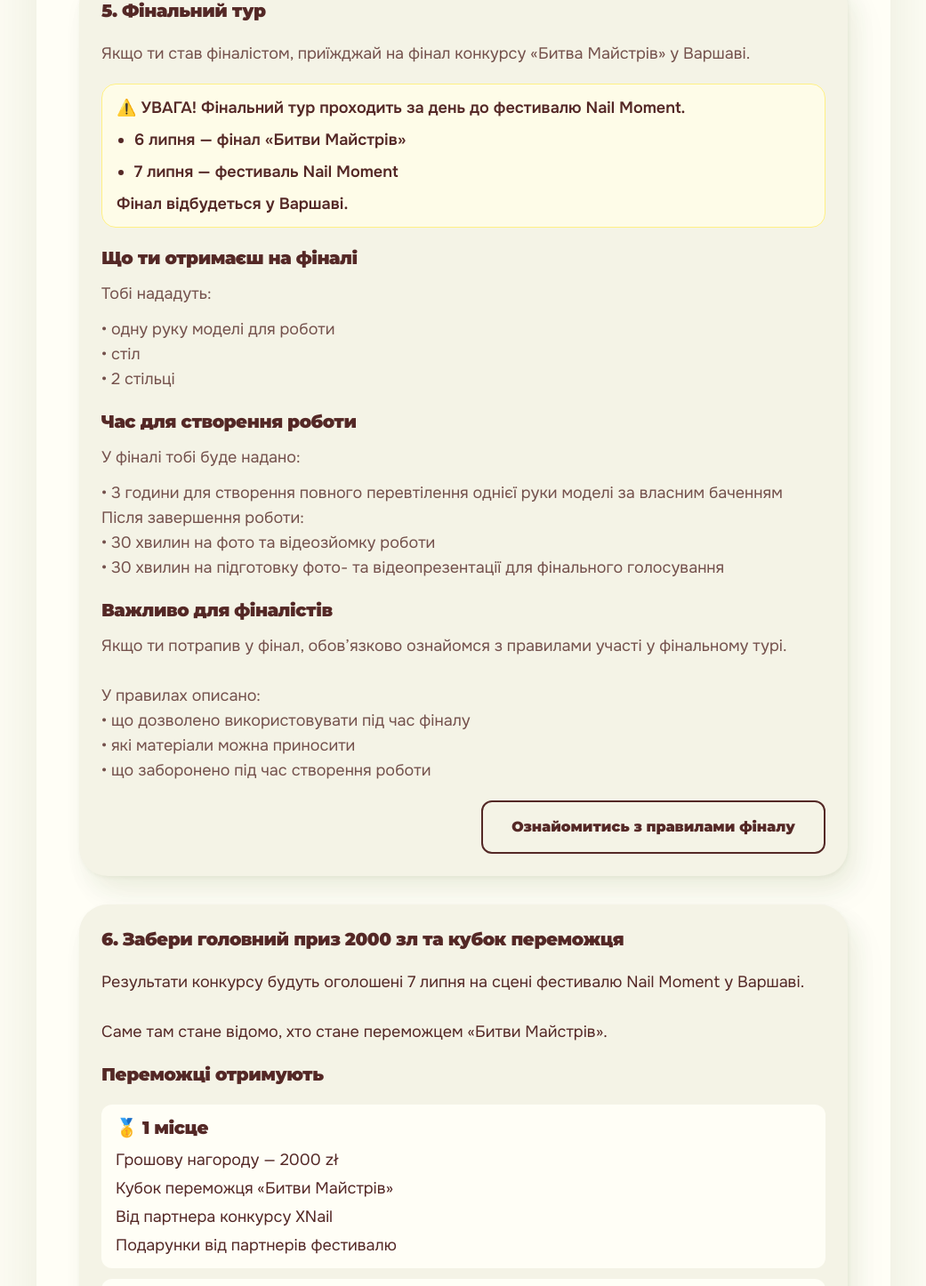
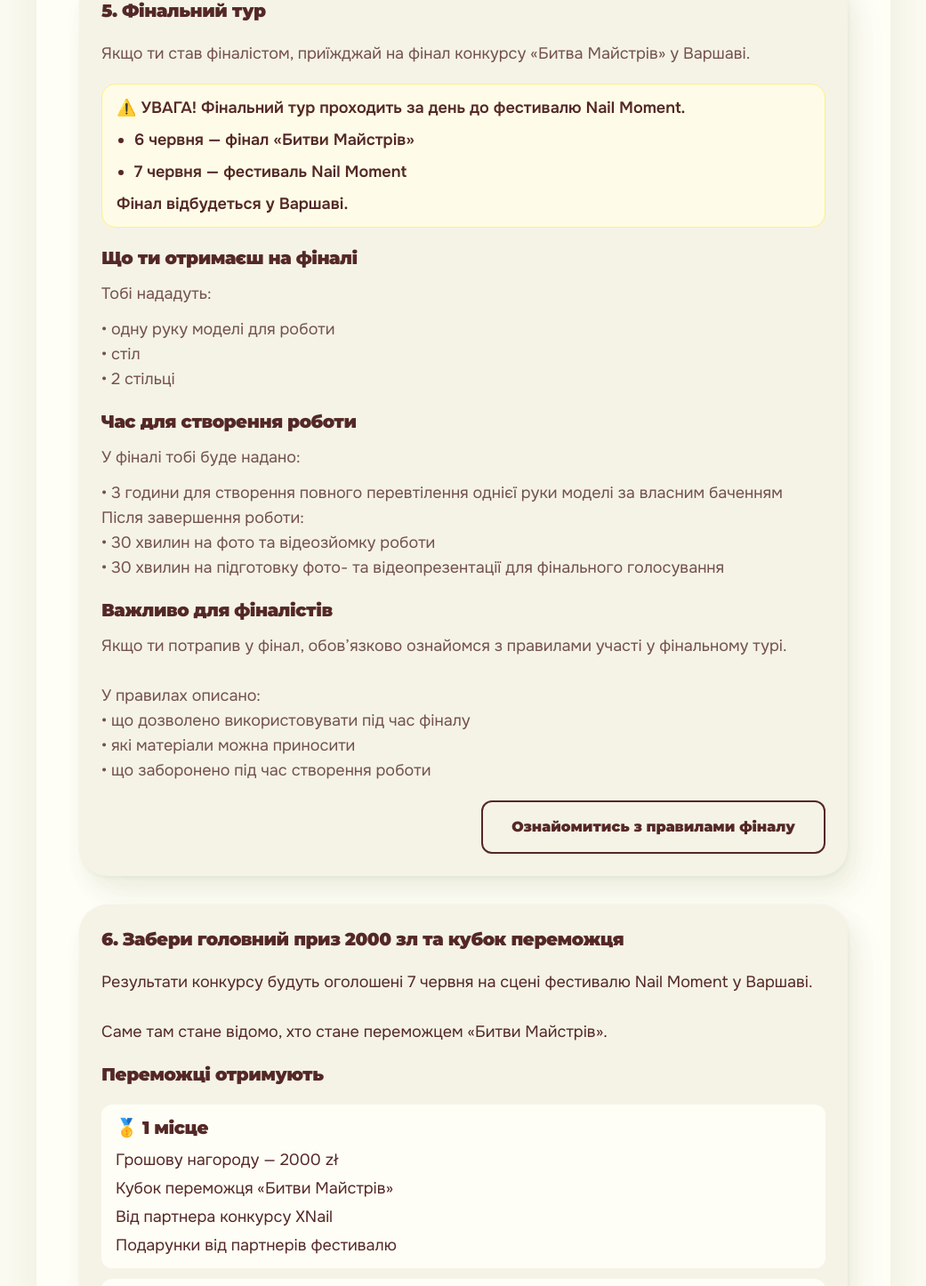
Before and after one commit to serhiihaniuk/nailmoment-wroclaw, a Next.js app: page /battle in a window 1280 px wide. Shown: the part 9396-10842 px from the top of the page at 89% size, without its empty margins (119-1160 px from the left). Built offline with nearby package versions, Linux system fonts and the light colour scheme.

Commit message:
Fix battle June dates

```diff
--- a/features/battle-criteria/ui/criteria-section.tsx
+++ b/features/battle-criteria/ui/criteria-section.tsx
@@ -87,10 +87,10 @@ export function CriteriaSection() {
 
                   <ArticleList uiId="battle-final-stage-callout-list">
                     <ArticleListItem uiId="battle-final-stage-callout-item-1">
-                      6 липня — фінал «Битви Майстрів»
+                      6 червня — фінал «Битви Майстрів»
                     </ArticleListItem>
                     <ArticleListItem uiId="battle-final-stage-callout-item-2">
-                      7 липня — фестиваль Nail Moment
+                      7 червня — фестиваль Nail Moment
                     </ArticleListItem>
                   </ArticleList>
 
--- a/features/battle-info/ui/battle-final-warning-callout.tsx
+++ b/features/battle-info/ui/battle-final-warning-callout.tsx
@@ -16,8 +16,8 @@ export function BattleFinalWarningCallout({
         </ArticleText>
 
         <ArticleList uiId={`${uiId}-list`}>
-          <ArticleListItem uiId={`${uiId}-item-1`}>6 липня — фінал «Битви Майстрів»</ArticleListItem>
-          <ArticleListItem uiId={`${uiId}-item-2`}>7 липня — фестиваль Nail Moment</ArticleListItem>
+          <ArticleListItem uiId={`${uiId}-item-1`}>6 червня — фінал «Битви Майстрів»</ArticleListItem>
+          <ArticleListItem uiId={`${uiId}-item-2`}>7 червня — фестиваль Nail Moment</ArticleListItem>
         </ArticleList>
 
         <ArticleText uiId={`${uiId}-city`}>Фінал відбудеться у Варшаві.</ArticleText>
--- a/features/battle-info/ui/battle-step-6-card.tsx
+++ b/features/battle-info/ui/battle-step-6-card.tsx
@@ -17,7 +17,7 @@ export function BattleStep6Card({ groups }: BattleStep6CardProps) {
         tone="default"
         className="whitespace-pre-line"
       >
-        {"Результати конкурсу будуть оголошені 7 липня на сцені фестивалю Nail Moment у Варшаві.\n\nСаме там стане відомо, хто стане переможцем «Битви Майстрів»."}
+          {"Результати конкурсу будуть оголошені 7 червня на сцені фестивалю Nail Moment у Варшаві.\n\nСаме там стане відомо, хто стане переможцем «Битви Майстрів»."}
       </TypographyText>
 
       <TypographyTitle
--- a/features/battle-rules/model/content.ts
+++ b/features/battle-rules/model/content.ts
@@ -114,7 +114,7 @@ export const BATTLE_RULES_CONTENT: {
         {
           type: "highlight",
           tone: "danger",
-          text: "⚠️ УВАГА! Фінал конкурсу проходить за день до фестивалю Nail Moment.\n\n• 6 липня — фінал «Битви Майстрів»\n• 7 липня — фестиваль Nail Moment\nФінал відбудеться у Варшаві.",
+          text: "⚠️ УВАГА! Фінал конкурсу проходить за день до фестивалю Nail Moment.\n\n• 6 червня — фінал «Битви Майстрів»\n• 7 червня — фестиваль Nail Moment\nФінал відбудеться у Варшаві.",
         },
         { type: "subheading", text: "Особливість фінального туру" },
         {
```
